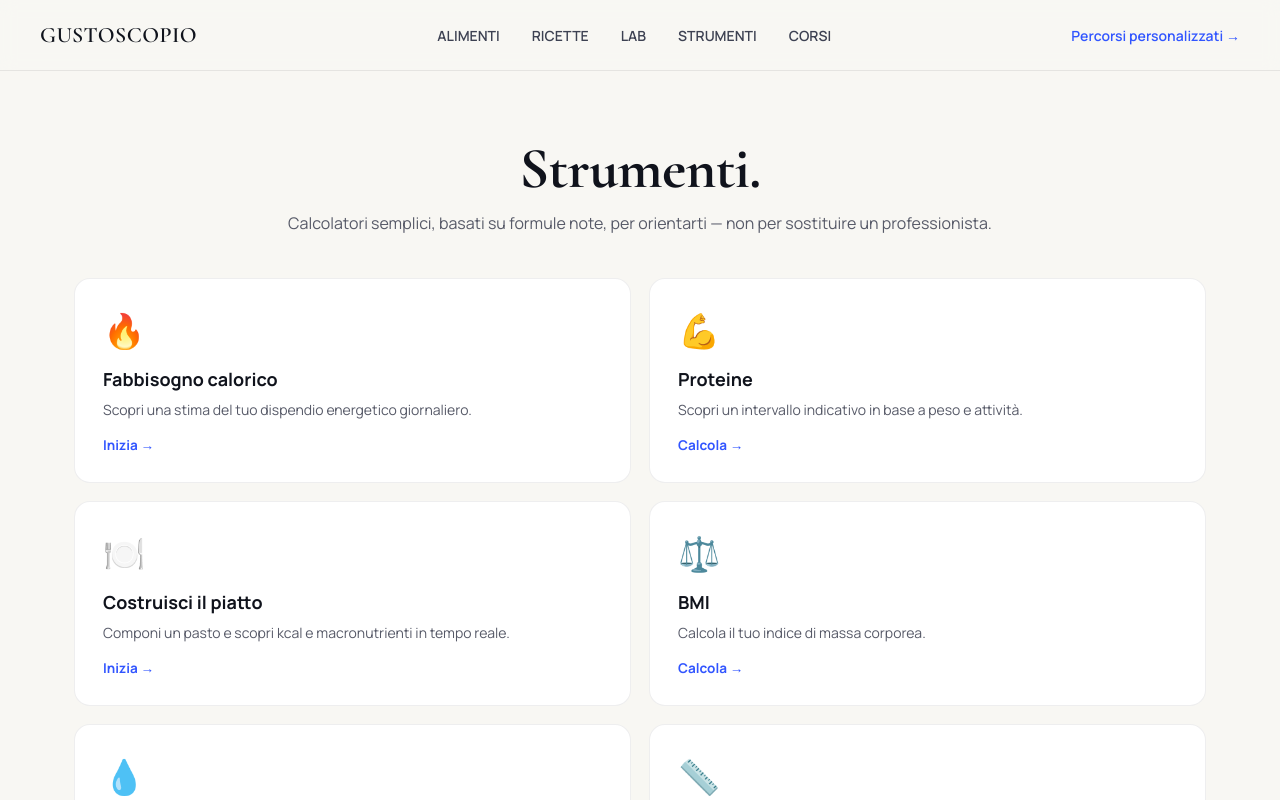
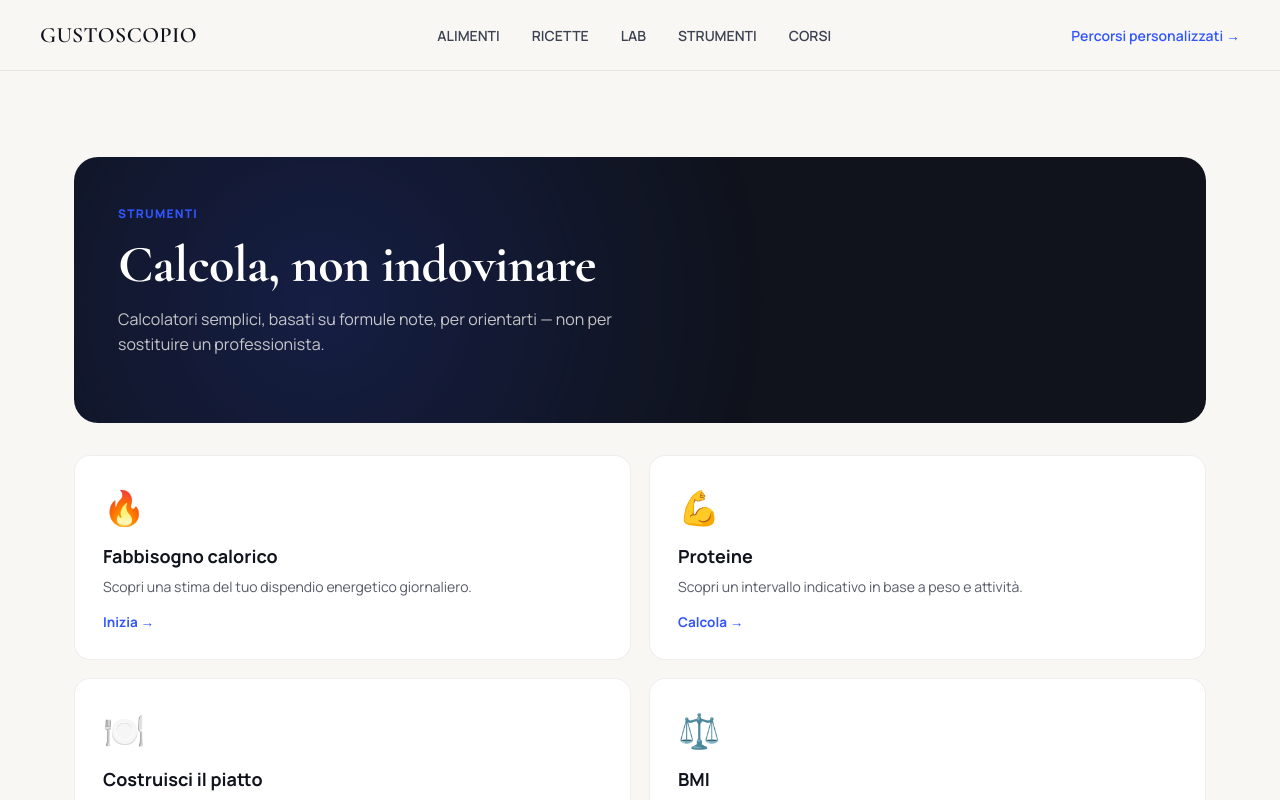
Before and after one commit to davidepalu94/gustoscopio, a React (Vite) app: page /strumenti in a window 1280 px wide. Shown: the top 800 px of the page. Built offline with nearby package versions, Linux system fonts and the light colour scheme.

Commit message:
Add files via upload

```diff
--- a/src/pages/LabPage.jsx
+++ b/src/pages/LabPage.jsx
@@ -13,17 +13,21 @@ export default function LabPage() {
     <div>
       <Nav />
       <div className="section">
-        <div className="section-head">
-          <h2>Il Lab.</h2>
-          <p>Strumenti interattivi per esplorare la nutrizione, non solo per leggerla.</p>
+        <div className="corso-hero corsi-hub-hero">
+          <span className="corso-hero-kicker">IL LAB</span>
+          <h1 className="corso-hero-title">Metti alla prova quello che sai</h1>
+          <p className="corso-hero-hook">
+            Strumenti interattivi per esplorare la nutrizione, non solo
+            per leggerla.
+          </p>
         </div>
         <div className="tools-grid">
-          {LAB_TOOLS.map((t) => (
-            <Link to={t.to} key={t.title} className="tool-card">
+          {LAB_TOOLS.map((t, i) => (
+            <Link to={t.to} key={t.title} className="tool-card" style={{ '--card-i': i }}>
               <div className="tool-icon">{t.icon}</div>
               <div className="tool-title">{t.title}</div>
               <div className="tool-desc">{t.desc}</div>
-              <div className="tool-cta">Prova →</div>
+              <div className="tool-cta">Prova <span className="tool-cta-arrow">→</span></div>
             </Link>
           ))}
         </div>
--- a/src/pages/StrumentiPage.jsx
+++ b/src/pages/StrumentiPage.jsx
@@ -16,17 +16,21 @@ export default function StrumentiPage() {
     <div>
       <Nav />
       <div className="section">
-        <div className="section-head">
-          <h2>Strumenti.</h2>
-          <p>Calcolatori semplici, basati su formule note, per orientarti — non per sostituire un professionista.</p>
+        <div className="corso-hero corsi-hub-hero">
+          <span className="corso-hero-kicker">STRUMENTI</span>
+          <h1 className="corso-hero-title">Calcola, non indovinare</h1>
+          <p className="corso-hero-hook">
+            Calcolatori semplici, basati su formule note, per orientarti
+            — non per sostituire un professionista.
+          </p>
         </div>
         <div className="tools-grid">
-          {TOOLS.map((t) => (
-            <Link to={t.to} key={t.title} className="tool-card">
+          {TOOLS.map((t, i) => (
+            <Link to={t.to} key={t.title} className="tool-card" style={{ '--card-i': i }}>
               <div className="tool-icon">{t.icon}</div>
               <div className="tool-title">{t.title}</div>
               <div className="tool-desc">{t.desc}</div>
-              <div className="tool-cta">{t.cta} →</div>
+              <div className="tool-cta">{t.cta} <span className="tool-cta-arrow">→</span></div>
             </Link>
           ))}
         </div>
--- a/src/styles.css
+++ b/src/styles.css
@@ -392,12 +392,15 @@ footer.foot { text-align: center; padding: 40px 24px; color: #8a8d97; font-size:
 /* STRUMENTI HUB */
 .tools-grid { display: grid; grid-template-columns: repeat(2, 1fr); gap: 18px; }
 @media (max-width: 700px) { .tools-grid { grid-template-columns: 1fr; } }
-.tool-card { background: #FFFFFF; border: 1px solid rgba(16,19,28,0.07); border-radius: 16px; padding: 28px; display: block; transition: transform 180ms ease, box-shadow 180ms ease; }
+.tool-card { background: #FFFFFF; border: 1px solid rgba(16,19,28,0.07); border-radius: 16px; padding: 28px; display: block; transition: transform 180ms ease, box-shadow 180ms ease; animation: corso-fade-up 480ms ease both; animation-delay: calc(var(--card-i, 0) * 80ms); }
 .tool-card:hover { transform: translateY(-4px); box-shadow: 0 14px 28px rgba(16,19,28,0.1); }
-.tool-icon { font-size: 34px; margin-bottom: 14px; }
+.tool-icon { font-size: 34px; margin-bottom: 14px; display: inline-block; transition: transform 220ms ease; }
+.tool-card:hover .tool-icon { transform: scale(1.15) rotate(-4deg); }
 .tool-title { font-weight: 700; font-size: 18px; margin-bottom: 8px; }
 .tool-desc { font-size: 14px; color: #575a68; line-height: 1.5; margin-bottom: 16px; }
 .tool-cta { font-weight: 700; font-size: 13.5px; color: #3155FF; }
+.tool-cta-arrow { display: inline-block; transition: transform 180ms ease; }
+.tool-card:hover .tool-cta-arrow { transform: translateX(4px); }
 
 /* CALCULATOR FORMS */
 .calc-form { display: grid; grid-template-columns: 1fr 1fr; gap: 16px; }
```
Also changed, not shown: 1 other file (tests, documents, lock files or other folders).
